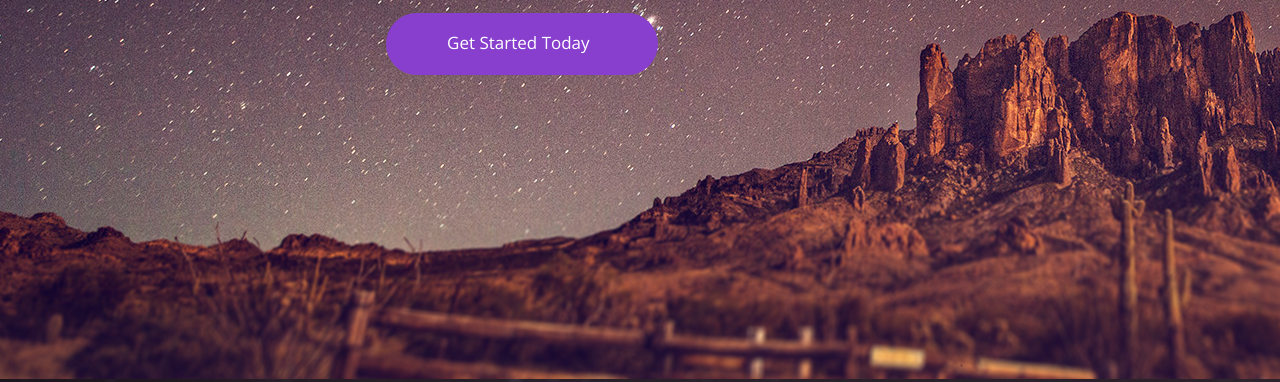
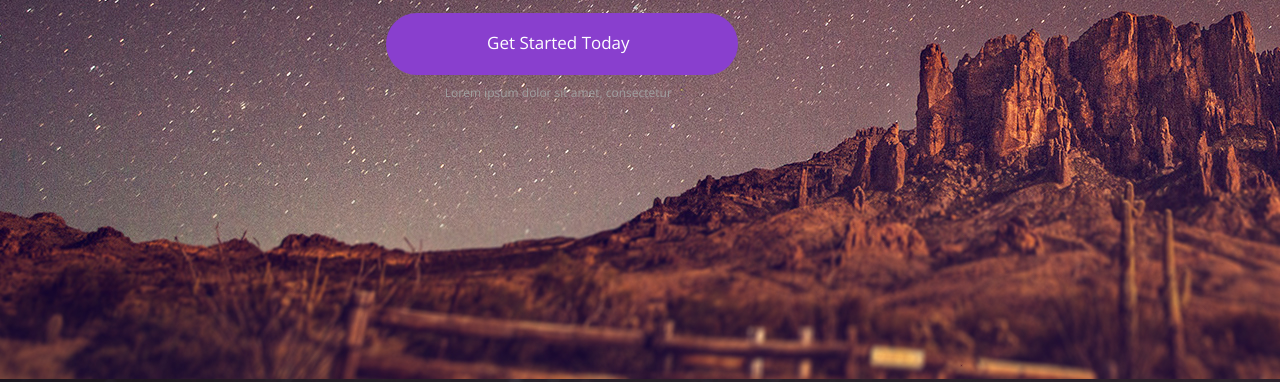
Before and after one commit to ShaRay/pex, a website: page index.html in a window 1280 px wide. Shown: the part 512-894 px from the top of the page. Drawn offline with nearby package versions, Linux system fonts and the light colour scheme.

Commit message:
added lorem under button - finishes the hero section

```diff
--- a/assets/scss/modules/hero.scss
+++ b/assets/scss/modules/hero.scss
@@ -47,7 +47,7 @@
   position: relative;
   top: 435px;
   left: -147px;
-  width: 200px;
+  width: 280px;
 }
 
 .button-started {
@@ -58,3 +58,7 @@
   text-align: center;
   text-decoration: none;
 }
+
+.lorem {
+  text-align: center;
+}
--- a/index.html
+++ b/index.html
@@ -37,6 +37,7 @@
         </div>
         <div class="purple-btn">
           <a class="button-started" href="#">Get Started Today</a>
+          <h6 class="t6 lorem">Lorem ipsum dolor sit amet, consectetur</h6>
         </div>
       </div>
     </div>
```
Also changed, not shown: dist/css/application.css.
